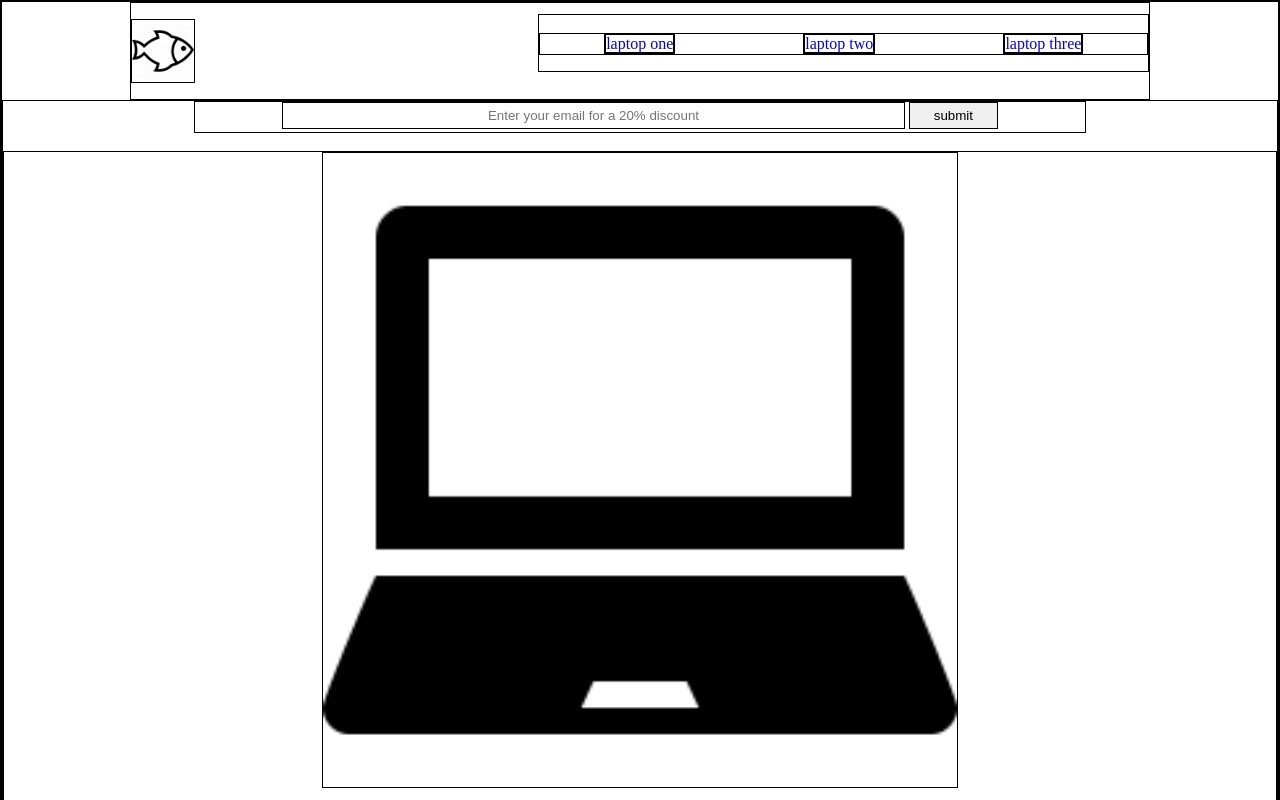
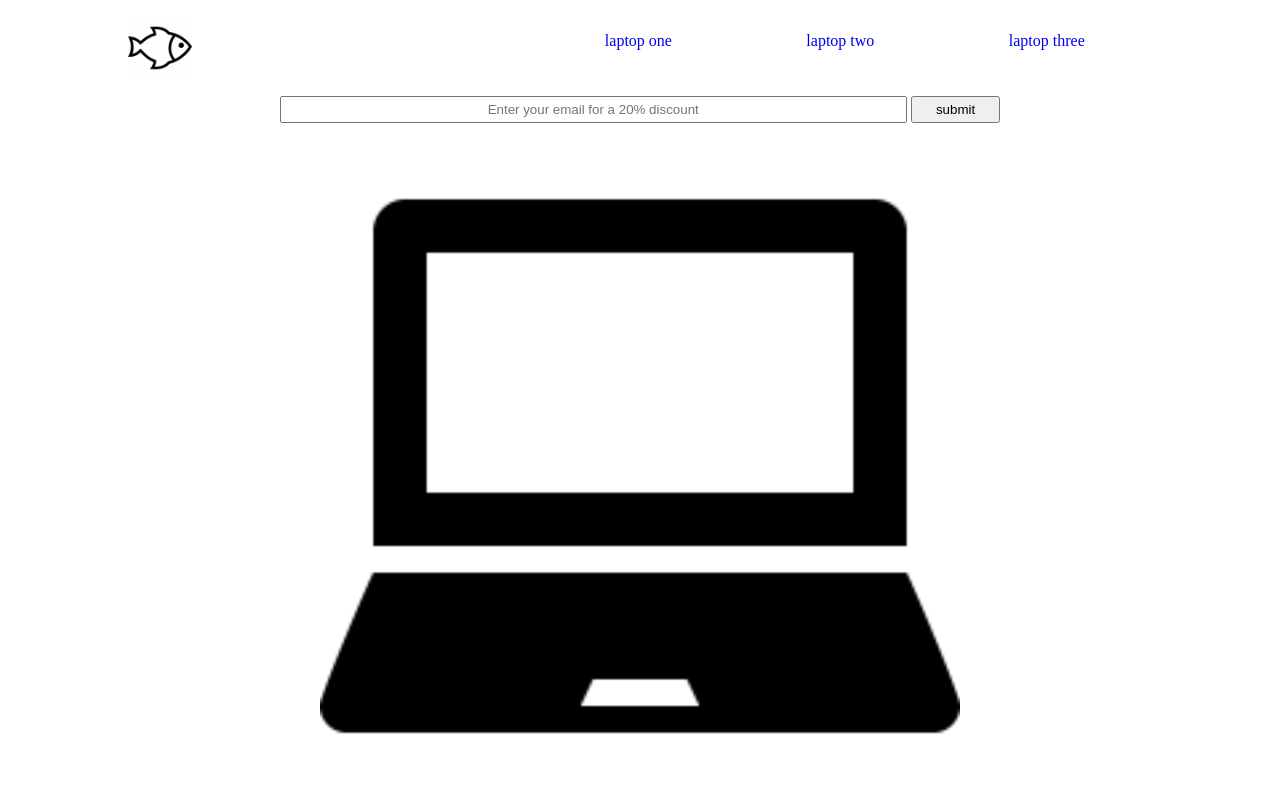
Before and after one commit to Luismunguiasalas/Product-Landing-Page, a plain HTML site: page index.html in a window 1280 px wide. Shown: the top 800 px of the page. Drawn offline with Linux system fonts and the light colour scheme; grey boxes are pictures that could not be loaded.

Commit message:
fixed bugs

```diff
--- a/index.html
+++ b/index.html
@@ -15,7 +15,7 @@
             <ul>
                 <li class="nav-link"><a href="#option-one" target="_self">laptop one</a></li>
                 <li class="nav-link"><a href="#option-two" target="_self">laptop two</a></li>
-                <li class="nav-link"><a href="#option-three" target="_self" r>laptop three</a></li>
+                <li class="nav-link"><a href="#option-three" target="_self">laptop three</a></li>
             </ul>
         </nav>
     </header>
--- a/main.css
+++ b/main.css
@@ -2,50 +2,24 @@
   margin: 0;
   padding: 0;
   box-sizing: border-box;
-  border: 1px solid black;
+  /* border: 1px solid black; */
   margin-bottom: 1em;
 }
 
 body {
   display: flex;
   flex-direction: column;
-  /* width: 100%; */
-  /* margin-bottom: 1em; */
-  /* margin: auto; */
-  /* margin: auto; */
-}
-
-header {
-  /* display: flex;
-    flex-direction: row; */
-  /* align-items: center; */
-  /* margin: auto; */
-  /* justify-content: space-between; */
 }
 
 #header-img {
   margin-top: 1em;
   width: 4em;
   height: auto;
-  /* align-items: center; */
-  /* position: center; */
-}
-
-#nav-bar {
-  /* display: flex;
-    align-items: center; */
-  /* flex-direction: column; */
-  /* width: 19em; */
-  display: none;
-  /* visibility: none; */
 }
 
 #nav-bar ul {
   display: flex;
-  /* list-style: none; */
   align-items: center;
-  /* width: 15em; */
-  /* justify-content: center; */
 }
 
 #nav-bar ul li {
@@ -62,7 +36,6 @@ input,
 header,
 #product iframe {
   margin: auto;
-  /* width: 100%; */
 }
 
 input,
@@ -123,14 +96,13 @@ iframe {
 
 @media screen and (min-width: 768px) {
   #nav-bar {
-    display: inline;
+    display: relative;
     width: 60%;
   }
 
   #nav-bar ul {
     list-style-type: none;
     margin-top: 3%;
-    /* width: 5%; */
   }
 
   a {
```
